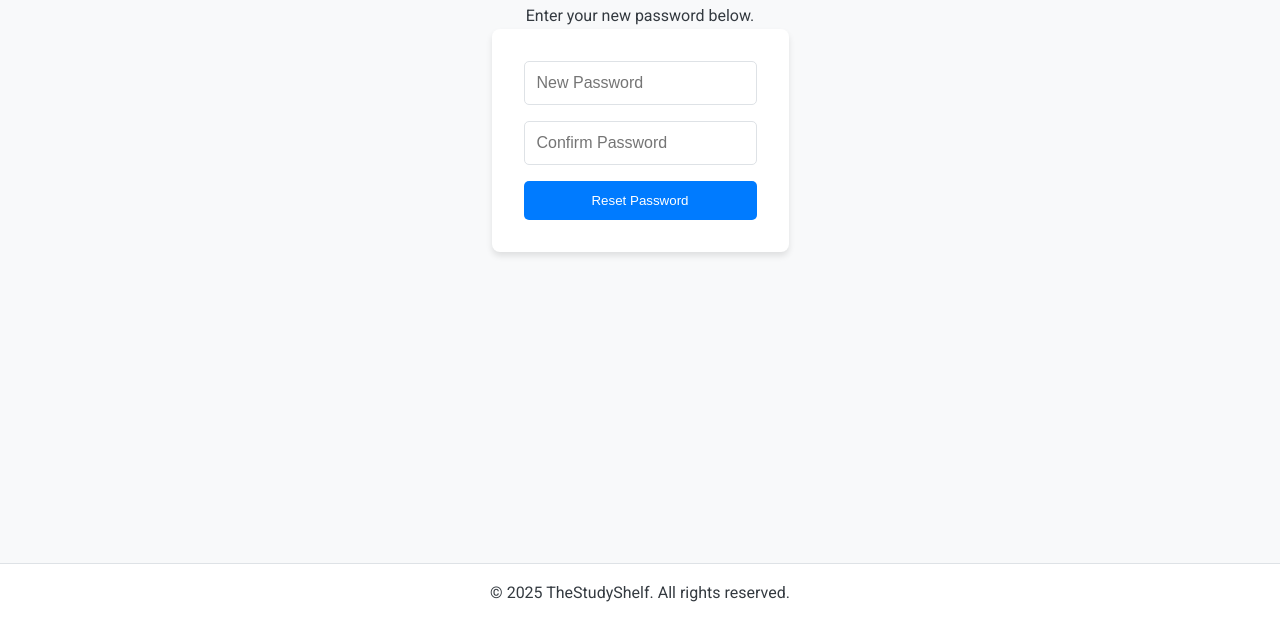
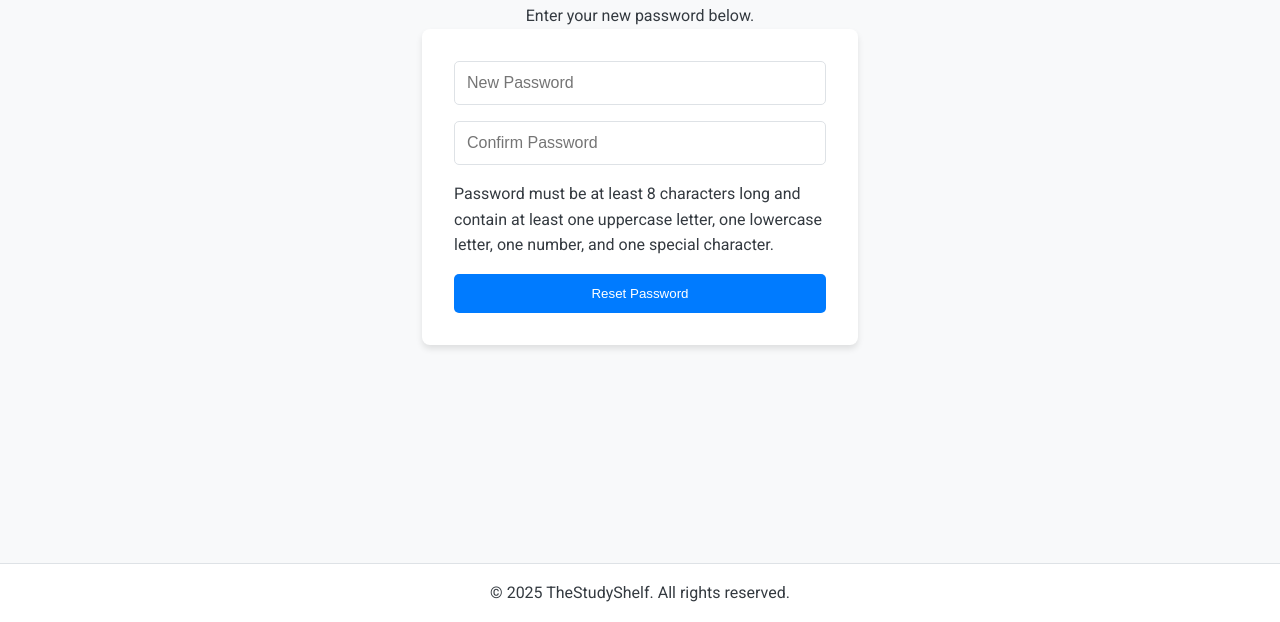
Before and after one commit to deepakpancholi535/TheStudyShelf, a plain HTML site: page frontend/public/reset-password.html in a window 1280 px wide. Shown: the part 179-801 px from the top of the page. Drawn offline with Linux system fonts and the light colour scheme.

Commit message:
added guided lines for password reset

```diff
--- a/frontend/public/reset-password.html
+++ b/frontend/public/reset-password.html
@@ -14,6 +14,10 @@
         <form id="reset-password-form">
             <input type="password" id="password" placeholder="New Password" required>
             <input type="password" id="confirm-password" placeholder="Confirm Password" required>
+            <p>
+                Password must be at least 8 characters long and contain at least one uppercase letter,
+                one lowercase letter, one number, and one special character.
+            </p>
             <button type="submit" class="cta-button">Reset Password</button>
         </form>
     </main>
```
